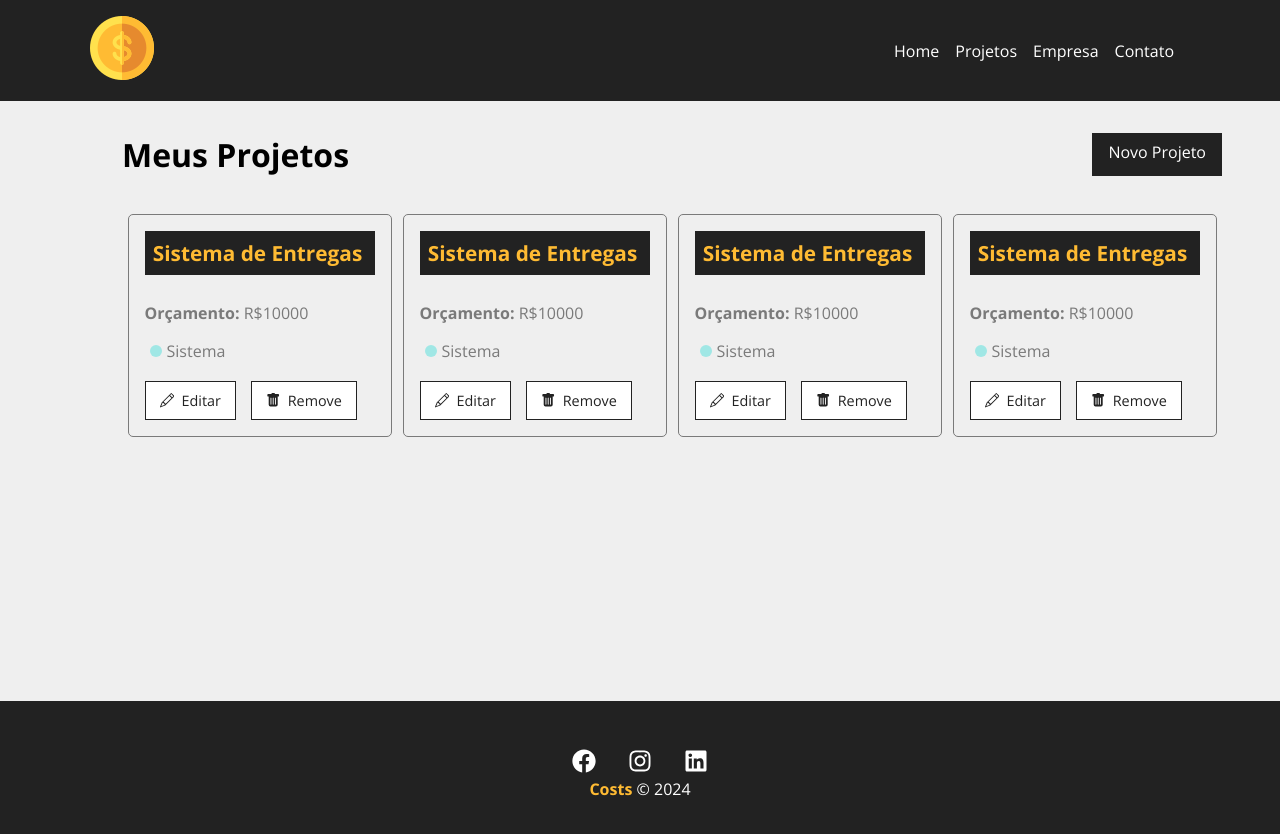
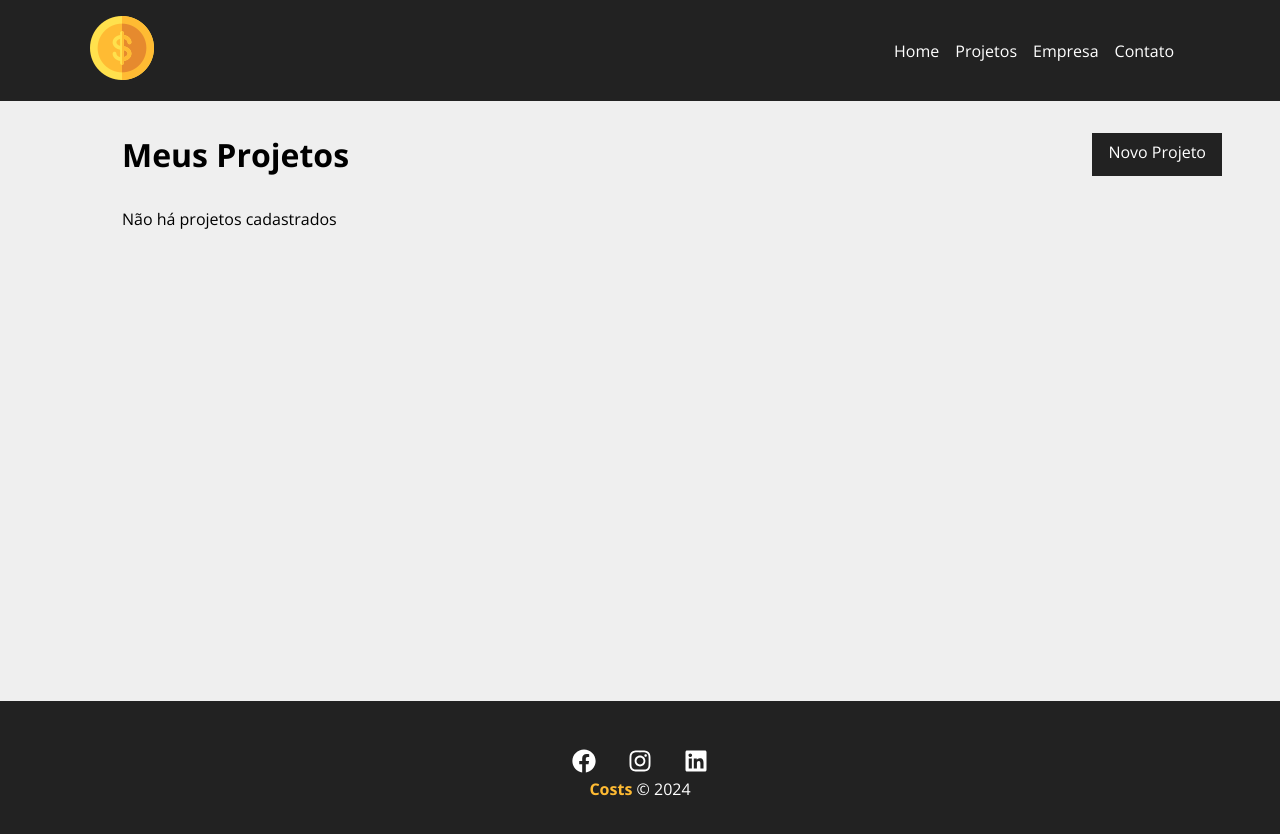
Before and after one commit to luisfernandoalima/projeto-cost, a React (Create React App) app: page /projects in a window 1280 px wide. Shown: the top 834 px of the page. Built offline with nearby package versions, Linux system fonts and the light colour scheme; data requests are answered from the project's data file.

Commit message:
Removendo pedidos

```diff
--- a/db.json
+++ b/db.json
@@ -1,50 +1,5 @@
 {
-  "projects": [
-    {
-      "id": "6cea",
-      "name": "Sistema de Entregas",
-      "budget": "10000",
-      "category": {
-        "id": "Sistema",
-        "name": "Sistema"
-      },
-      "cost": 0,
-      "services": []
-    },
-    {
-      "id": "6cea",
-      "name": "Sistema de Entregas",
-      "budget": "10000",
-      "category": {
-        "id": "Sistema",
-        "name": "Sistema"
-      },
-      "cost": 0,
-      "services": []
-    },
-    {
-      "id": "6cea",
-      "name": "Sistema de Entregas",
-      "budget": "10000",
-      "category": {
-        "id": "Sistema",
-        "name": "Sistema"
-      },
-      "cost": 0,
-      "services": []
-    },
-    {
-      "id": "6cea",
-      "name": "Sistema de Entregas",
-      "budget": "10000",
-      "category": {
-        "id": "Sistema",
-        "name": "Sistema"
-      },
-      "cost": 0,
-      "services": []
-    }
-  ],
+  "projects": [],
   "categories": [
     {
       "id": "1",
--- a/src/components/Project/Card/index.jsx
+++ b/src/components/Project/Card/index.jsx
@@ -4,6 +4,12 @@
 import styles from "./Card.module.css";
 
 export const ProjectCard = ({ id, name, budget, category, handleRemove }) => {
+
+  const remove = (e) => {
+    e.preventDefault()
+    handleRemove(id)
+  }
+
   return (
     <div className={styles.project_card}>
       <h4>{name}</h4>
@@ -17,7 +23,7 @@
         <Link to={"/"}>
           <BsPencil /> Editar
         </Link>
-        <button>
+        <button onClick={remove}>
           <BsFillTrashFill /> Remove
         </button>
       </div>
--- a/src/pages/Projects/index.jsx
+++ b/src/pages/Projects/index.jsx
@@ -11,7 +11,8 @@
 
 export const Projects = () => {
   const [projects, setProjects] = useState([]);
-  const [removeLoading, setRemoveLoading] = useState(false)
+  const [removeLoading, setRemoveLoading] = useState(false);
+  const [projectMessage, setProjectMessage] = useState();
 
   useEffect(() => {
     fetch("http://localhost:5000/projects", {
@@ -24,7 +25,7 @@
       .then((data) => {
         console.log(data);
         setProjects(data);
-        setRemoveLoading(true)
+        setRemoveLoading(true);
       })
       .catch((err) => console.log(err));
   }, []);
@@ -35,6 +36,22 @@
     message = location.state.message;
   }
 
+  const removeProject = (id) => {
+    fetch(`http://localhost:5000/projects/${id}`, {
+      method: "DELETE",
+      headers: {
+        "Content-Type": "application/json",
+      },
+    })
+      .then((response) => response.json)
+      .then((data) => {
+        setProjects(projects.filter((project) => project.id !== id));
+        setProjectMessage("Projeto Deletado com sucesso")
+
+      })
+      .catch((err) => console.log(err));
+  };
+
   return (
     <div className={styles.project_container}>
       <div className={styles.title_container}>
@@ -42,6 +59,7 @@
         <LinkButton text="Novo Projeto" to="/newproject" />
       </div>
       {message && <Message type="success" msg={message} />}
+      {projectMessage && <Message type="success" msg={projectMessage} />}
       <Container customClass="start">
         {projects.length > 0 &&
           projects.map((project) => (
@@ -51,12 +69,13 @@
               budget={project.budget}
               category={project.category.name}
               key={project.id}
+              handleRemove={removeProject}
             />
           ))}
-          {!removeLoading && <Loading/>}
-          {removeLoading && projects.length === 0 && (
-            <p>Não há projetos cadastrados</p>
-          )}
+        {!removeLoading && <Loading />}
+        {removeLoading && projects.length === 0 && (
+          <p>Não há projetos cadastrados</p>
+        )}
         {/* <p>Projetos...</p> */}
       </Container>
     </div>
```
